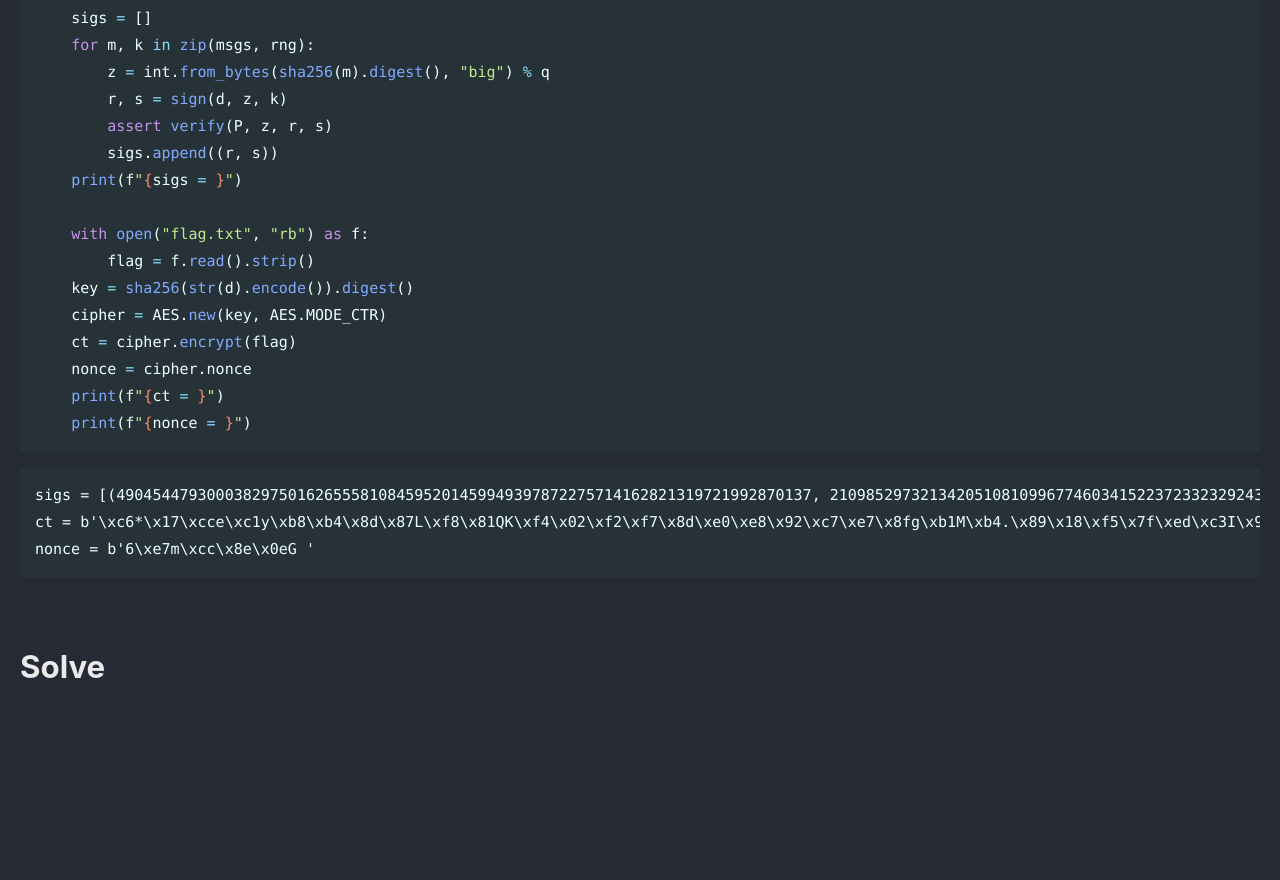
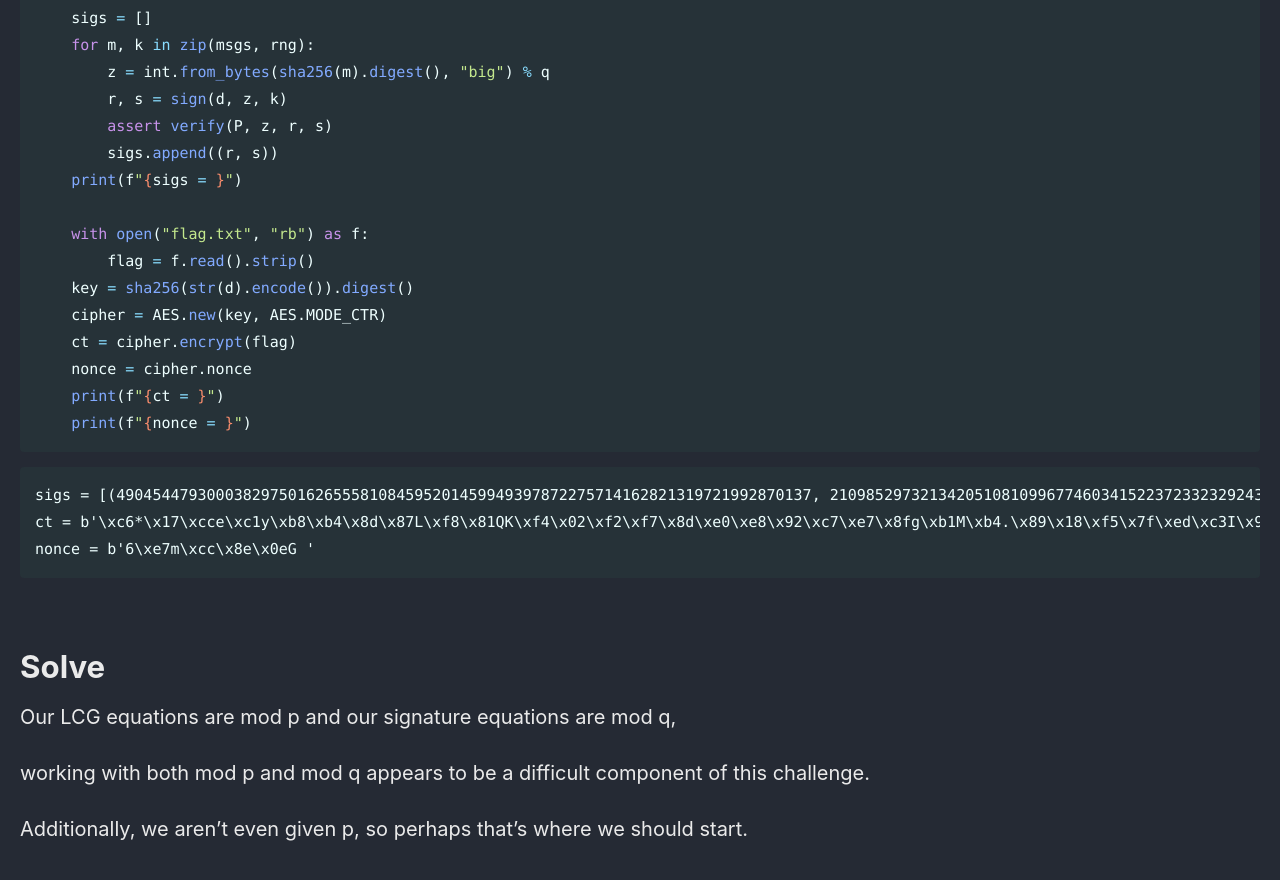
Before and after one commit to Connor-McCartney/Connor-McCartney.github.io, a Jekyll site: the page built from _pages/cryptography/ecc/ECLCG-HITCON-2024.md, in a window 1280 px wide and 900 px high, scrolled down 1836 px. Shown: the top 880 px of the window. Built offline with Jekyll 4.4.1, drawn with Linux system fonts in a browser that asks for light colours; cached includes are drawn as plain includes; before the commit the page ends 2568 px from its top, so only the background shows below that.

Commit message:
Update ECLCG-HITCON-2024.md

```diff
--- a/_pages/cryptography/ecc/ECLCG-HITCON-2024.md
+++ b/_pages/cryptography/ecc/ECLCG-HITCON-2024.md
@@ -93,3 +93,9 @@ nonce = b'6\xe7m\xcc\x8e\x0eG '
 <br>
 
 # Solve
+
+Our LCG equations are mod p and our signature equations are mod q,
+
+working with both mod p and mod q appears to be a difficult component of this challenge.
+
+Additionally, we aren't even given p, so perhaps that's where we should start.
```
